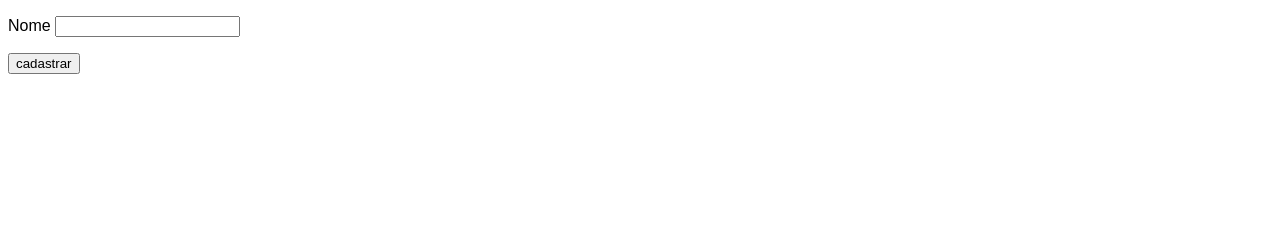
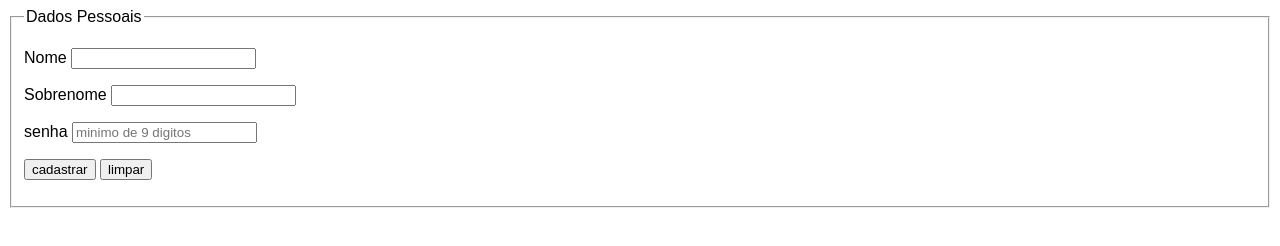
Before and after one commit to FernandoBzFarias/html-css, a plain HTML site: page exercicios/exerciciodois.html in a window 1280 px wide. Drawn offline with Linux system fonts and the light colour scheme.

Commit message:
testando

```diff
--- a/exercicios/exerciciodois.html
+++ b/exercicios/exerciciodois.html
@@ -16,12 +16,33 @@
 <body>
 
 
-    <form action="formulario">
-   <p>Nome <input type="text" name="nomedele" id="textum"></p>
-   <input type="submit" value="cadastrar">
 
+        <form action="cadastro.php" autocomplete="on">
+           <fieldset>
+              <legend>Dados Pessoais</legend>
+               <p>
+                <label for="iname">Nome </label>
+                <input type="text" name="nomedele" id="iname" required minlength="3" maxlength="40" autocomplete="username">
+                </p>
 
-    </form>
+                <p>
+                <label for="isobrenome">Sobrenome</label>
+                <input type="text" name="sobrenome" id="isobrenome" required autocomplete="nickname">
+                </p>
+
+                <p>
+                <label for="isenha">senha</label>
+                <input type="password" name="senha" id="isenha" required minlength="9" maxlength="20" placeholder="minimo de 9 digitos" autocomplete="current-password">
+                </p>
+
+                <p>
+                <input type="submit" value="cadastrar">
+                <input type="reset" value="limpar">
+                </p>
+
+           </fieldset>
+        </form>
+
 
 
 </body>
```
